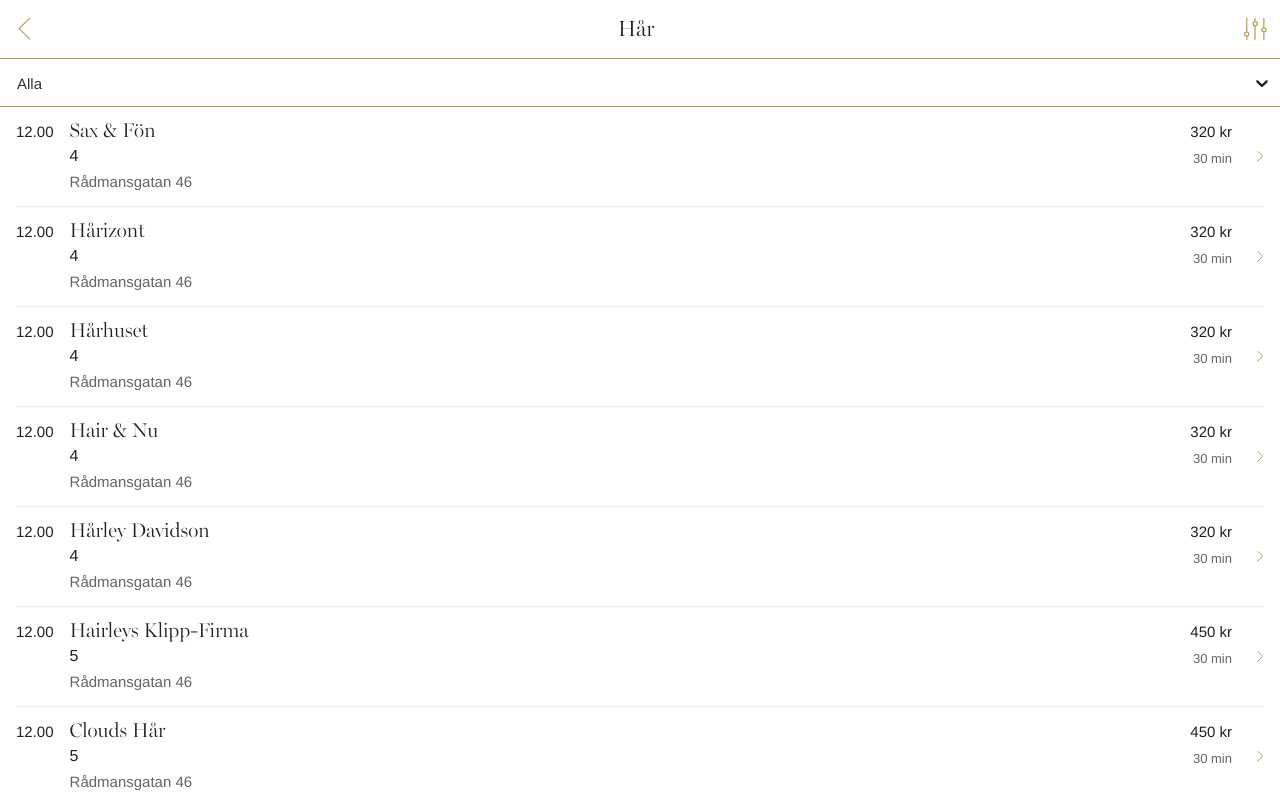
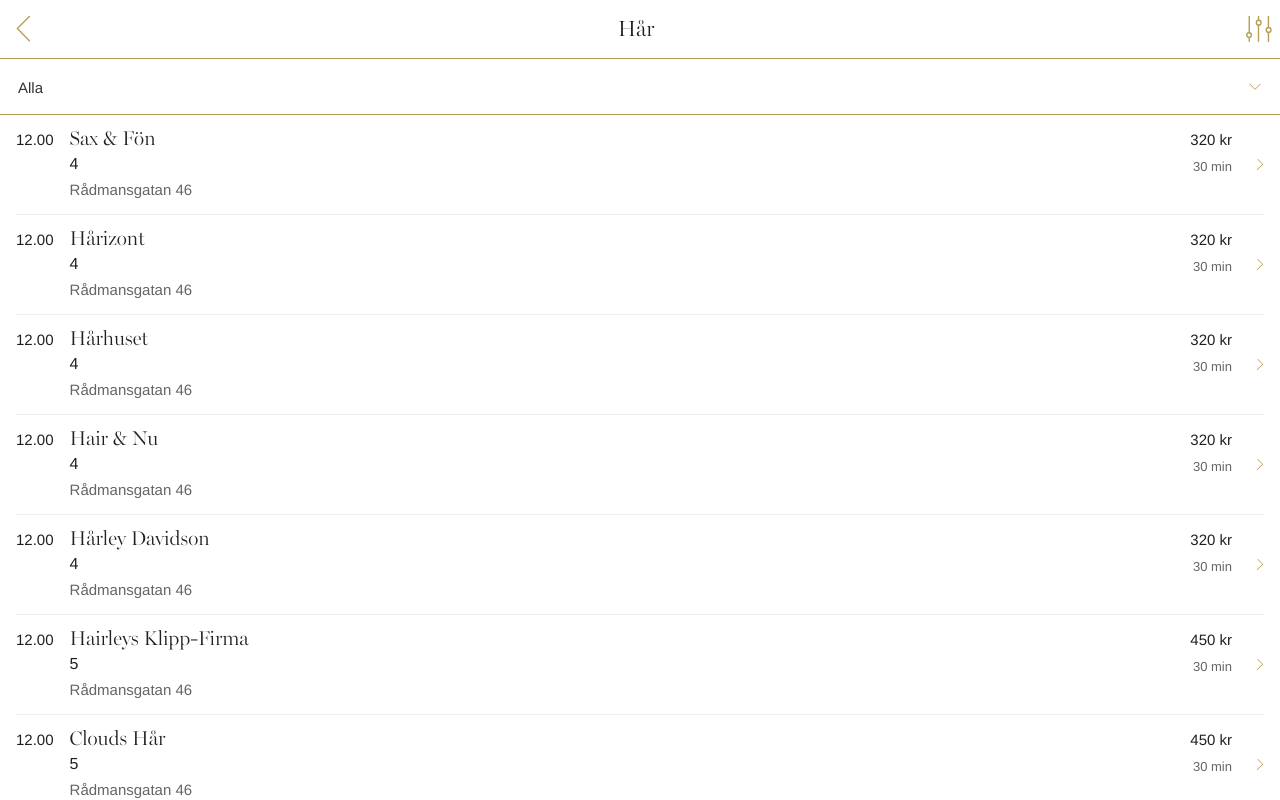
Before and after one commit to joakim-roos/techtest, a React (Create React App) app: page /salons in a window 1280 px wide. Shown: the top 800 px of the page. Built offline with nearby package versions, Linux system fonts and the light colour scheme; data requests are answered from the project's data file.

Commit message:
fixed padding

```diff
--- a/src/components/FilterDropdown/index.js
+++ b/src/components/FilterDropdown/index.js
@@ -1,7 +1,9 @@
-import React, { useState } from 'react'
-import Select from 'react-select'
 
-import * as S from '../FilterDropdown/styles'
+import React, { useState } from 'react';
+import Select, { components } from 'react-select';
+import * as S from './styles'
+
+import { ARROW_DOWN_SM } from '../../constants/assets'
 
 /* const FilterSalons = (props) => {
   const [isOpen, setIsOpen] = useState(false)
@@ -32,17 +34,18 @@ const filterOptions = [
   { value: '0-250', label: 'Pris 0 - 250 kr' },
   { value: '250-500', label: 'Pris 250 - 500 kr' },
   { value: '500-750', label: 'Pris 500 - 750 kr' },
-]
+];
 
+//Override the react-select components default styling.
 const customStyles = {
   option: (provided, state) => ({
     ...provided,
     borderBottom: '1px solid #eeeeee',
     borderRadius: 0,
-    padding: 16,
+    padding: '1rem',
     backgroundColor: state.isSelected ? '#eeeeee' : 'white',
     color: '#202020',
-    '&:hover': { backgroundColor: '#eeeeee', cursor: 'pointer' }
+    '&:hover': { backgroundColor: '#eeeeee', cursor: 'pointer' },
   }),
 
   control: () => ({
@@ -57,6 +60,13 @@ const customStyles = {
 
   indicatorSeparator: () => ({
     display: 'none',
+  }),
+  indicatorsContainer: () => ({
+    padding: '1rem',
+  }),
+  dropdownIndicator: (provided, state) => ({
+    padding: '0.5rem 0.2rem 0.5rem 0.2rem',
+    transform: state.selectProps.menuIsOpen ? 'rotateZ(180deg)' : null,
   }),
 
   menu: () => ({
@@ -73,35 +83,42 @@ const customStyles = {
     position: 'relative',
     boxSizing: 'border-box',
     overflow: 'hidden',
-    padding: '15px',
+    padding: '1rem',
     display: 'flex',
     flex: 1,
     flexWrap: 'wrap',
     alignItems: 'center',
   }),
+};
+
+//Changes the default arrow to the correct one.
+const ArrowItem = () => (
+  <div style={{ display: 'flex' }}>
+    <S.Img src={ARROW_DOWN_SM} alt='Select a filter'></S.Img>
+  </div>
+)
+const DropdownIndicator = (props) => {
+  return (
+    <components.DropdownIndicator {...props}>
+      <ArrowItem />
+    </components.DropdownIndicator>
+  )
 }
 
 
-const FilterSalons = (props) => {
-  const [isOpen, setIsOpen] = useState(false)
-
-  const toggleOpen = e => {
-    setIsOpen(!isOpen)
-  }
-
+const FilterSalons = () => {
   return (
-    <div style={{ position: 'relative' }}>
+    <div>
       <Select
         options={filterOptions}
         styles={customStyles}
         closeMenuOnSelect
         defaultValue={filterOptions[0]}
         isSearchable={false}
-      >
+        components={{ DropdownIndicator }}
+      />
+    </div>
+  );
+};
 
-      </Select>
-    </div>
-  )
-}
-
-export default FilterSalons
+export default FilterSalons;
--- a/src/components/FilterDropdown/styles.js
+++ b/src/components/FilterDropdown/styles.js
@@ -34,3 +34,7 @@ export const Selection = styled.div`
   border-bottom: 1px solid ${props => props.theme.colors.border_light};
   cursor: pointer;
 `;
+
+export const Img = styled.img`
+vertical-align: middle;
+`;
--- a/src/components/SalonList/index.js
+++ b/src/components/SalonList/index.js
@@ -12,13 +12,13 @@ const ArrowRightItem = () => (
 )
 
 const ArrowLeftItem = () => (
-  <div style={{ display: 'flex', padding: '1.1rem', cursor: 'pointer' }}>
+  <div style={{ display: 'flex', padding: '1rem', cursor: 'pointer' }}>
     <S.Img src={Constant.ARROW_LEFT_LG} alt='Go to salon'></S.Img>
   </div>
 )
 
 const FilterItem = () => (
-  <div style={{ display: 'flex', padding: '1.1rem', cursor: 'pointer' }}>
+  <div style={{ display: 'flex', padding: '1rem', cursor: 'pointer' }}>
     <S.Img src={Constant.FILTER} alt='Filter Salons'></S.Img>
   </div>
 )
```
